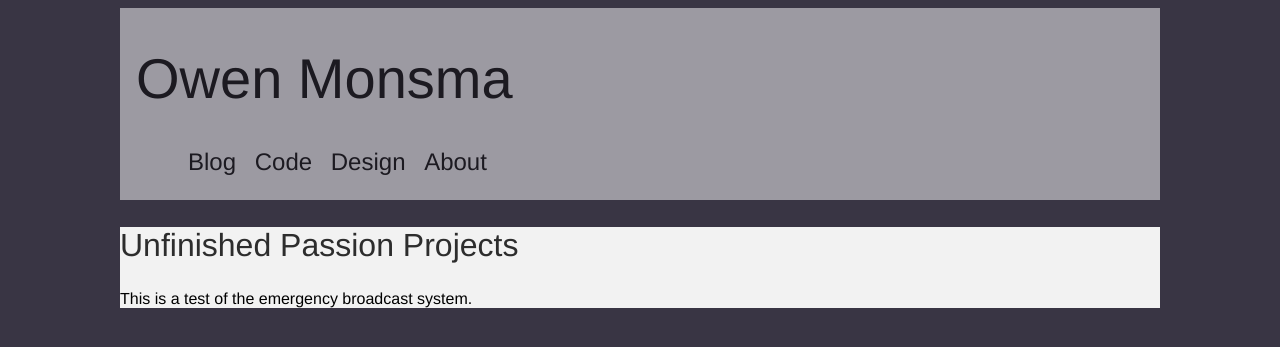
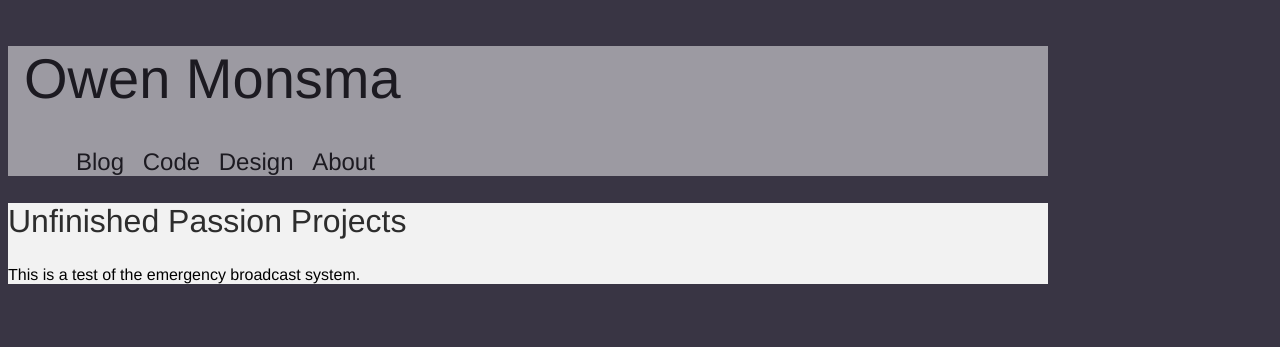
Before and after one commit to darkfire613/darkfire613.github.io, a Jekyll site: the page built from index.html, in a window 1280 px wide. Shown: the top 347 px of the page. Built offline with Jekyll 4.4.1, drawn with Linux system fonts in a browser that asks for light colours.

Commit message:
fixed for Chrome

```diff
--- a/css/main.css
+++ b/css/main.css
@@ -9,16 +9,15 @@
 
 body{
   font-family: "proxima-nova", "Helvetica Neue", Helvetica, sans-serif;
+  display: -webkit-flex;
+  display: flex;
 }
 
 #page{
-  width: 65em;
-  margin-left: auto;
-  margin-right: auto;
-  display: -webkit-flex;
-  display: flex;
-  -webkit-flex-direction: column;
-  flex-direction: column;
+  -webkit-flex: 0 1 65em;
+  flex: 0 1 65em;
+  -webkit-flex-flow: column;
+  flex-flow: column;
 
 }
 
```
